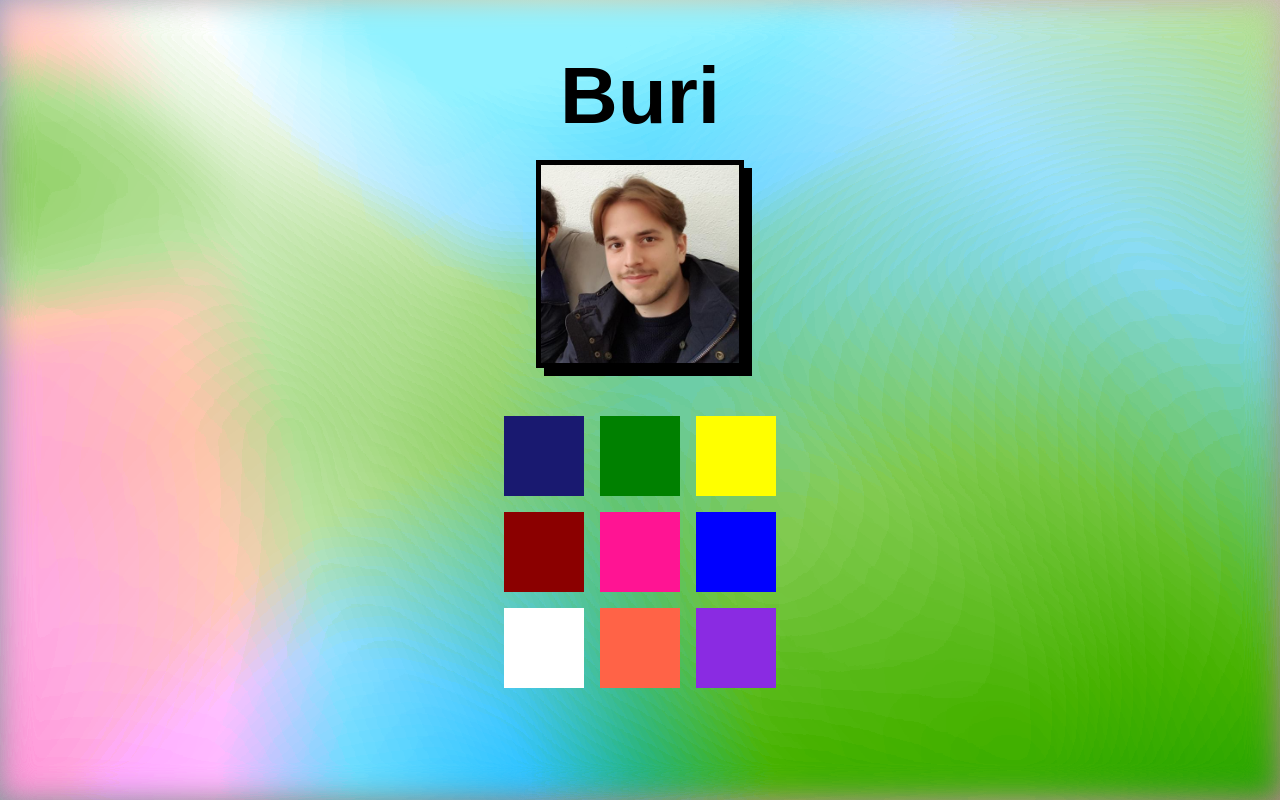
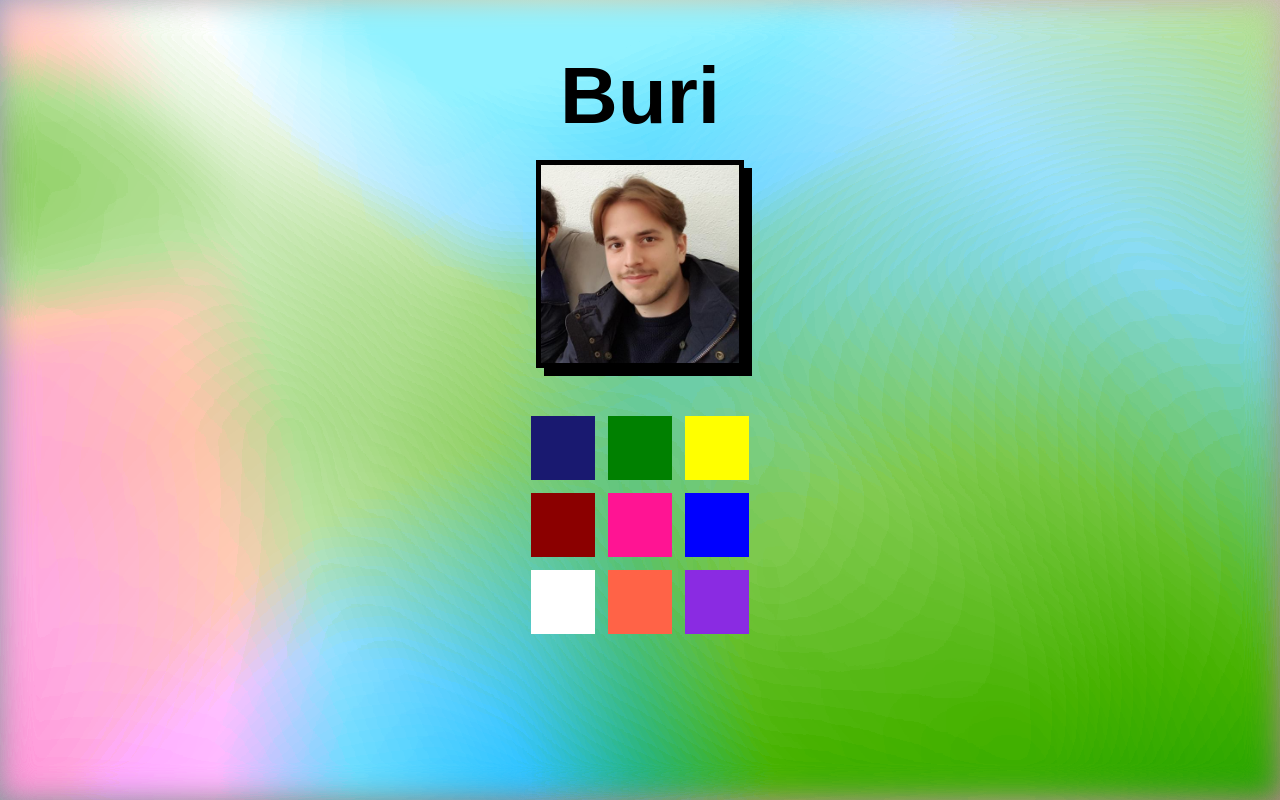
Before and after one commit to youngburi/homepage, a Next.js app: page / in a window 1280 px wide. Built offline with nearby package versions, Linux system fonts and the light colour scheme.

Commit message:
square grid adjustments

```diff
--- a/components/squares/SquareGrid.tsx
+++ b/components/squares/SquareGrid.tsx
@@ -5,7 +5,7 @@ export const SquareGrid = ({ children }: { children: ReactNode }) => {
   return (
     <Box
       display="grid"
-      gridGap="1rem"
+      gridGap="0.8rem"
       gridTemplateColumns="1fr 1fr 1fr"
       gridTemplateRows="1fr 1fr 1fr"
     >
--- a/components/squares/square.tsx
+++ b/components/squares/square.tsx
@@ -20,8 +20,8 @@ export const Square = ({
       position="relative"
       left={`-${position[0]}rem`}
       top={`-${position[1]}rem`}
-      height="5rem"
-      width="5rem"
+      height="4rem"
+      width="4rem"
       bg={color}
       transition="200ms ease-in-out"
       boxShadow={`${position[0] * 2}rem ${position[1] * 2}rem black`}
```
